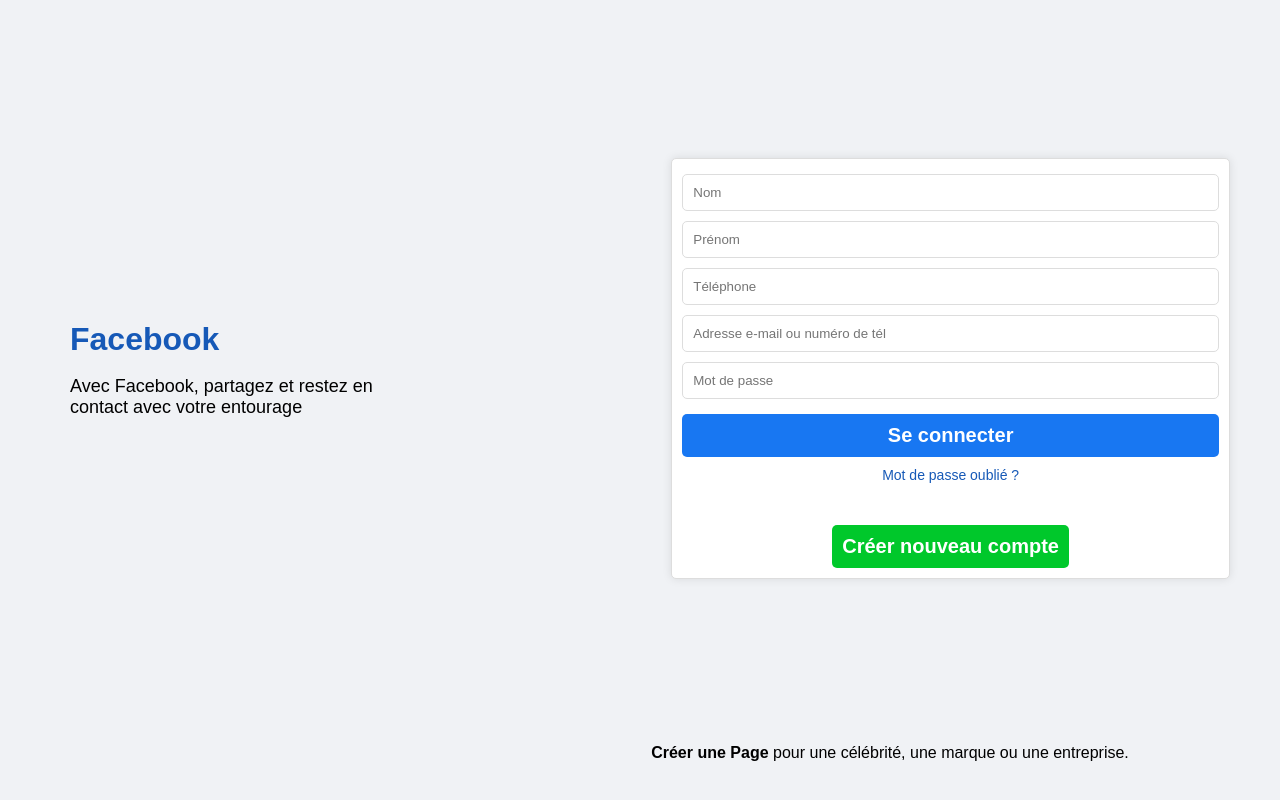
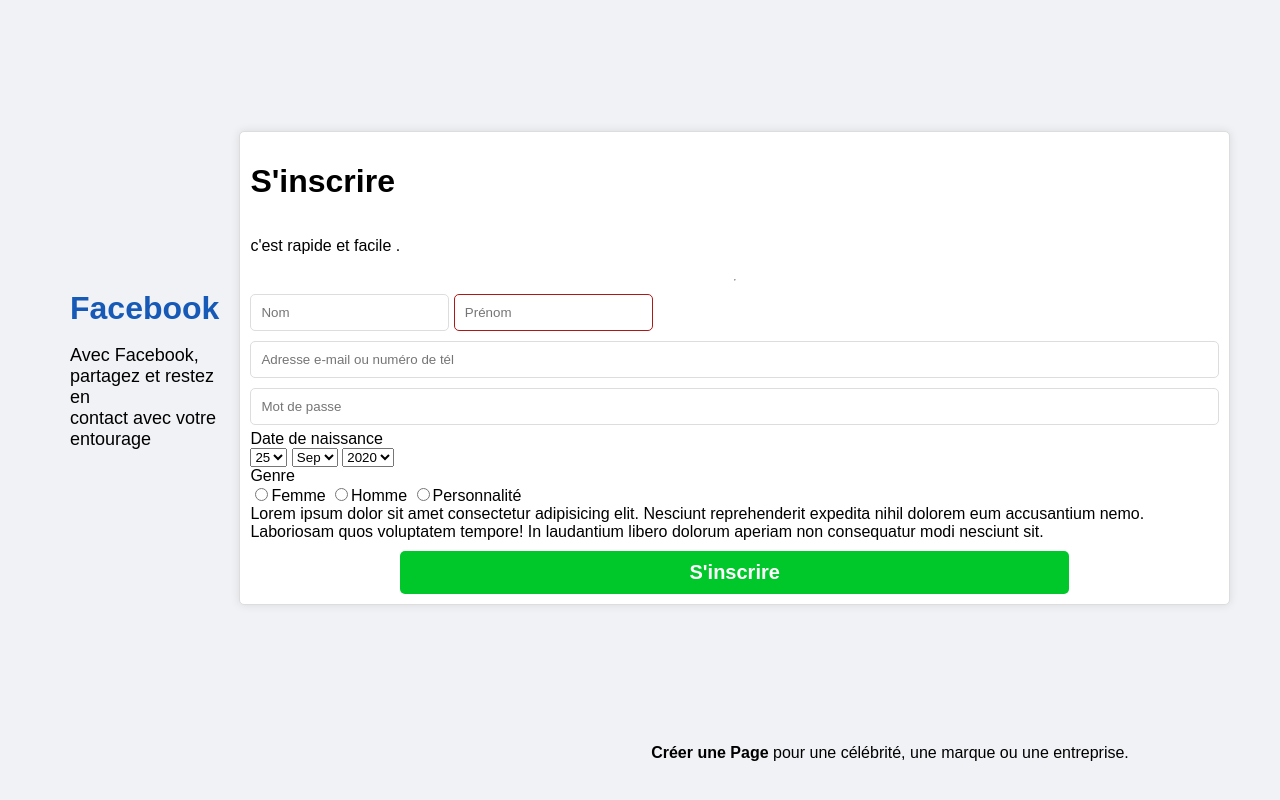
Before and after one commit to Adama-gueye/chalenge, a plain HTML site: page inscription.html in a window 1280 px wide. Drawn offline with Linux system fonts and the light colour scheme.

Commit message:
changement

```diff
--- a/inscription.html
+++ b/inscription.html
@@ -14,14 +14,45 @@
         </div>
         <div class="gauche">
             <form action="">
+                <h1>S'inscrire</h1>
+                <p>c'est rapide et facile .</p>
+                <hr>
+            <div>
                 <input type="text" placeholder="Nom">
-                <input type="text" placeholder="Prénom">
-                <input type="text" placeholder="Téléphone">
+                <input type="text" id="input" placeholder="Prénom">
+            </div>
                 <input type="text" placeholder="Adresse e-mail ou numéro de tél">
                 <input type="password" placeholder="Mot de passe">
-                <button id="button1"><b>Se connecter</b></button>
-                <p id="mdp">Mot de passe oublié ?</p><br>
-                <button id="button2"><b>Créer nouveau compte</b></button>
+                <div>
+                    <label for="">Date de naissance</label><br>
+                    <select name="" id="">
+                        <option value="">25</option>
+                        <option value="">26</option>
+                        <option value="">27</option>
+                        <option value="">28</option>
+                    </select>
+                    <select name="" id="">
+                        <option value="">Sep</option>
+                        <option value="">Oct</option>
+                        <option value="">Nov</option>
+                        <option value="">Dec</option>
+                    </select>
+                    <select name="" id="">
+                        <option value="">2020</option>
+                        <option value="">2021</option>
+                        <option value="">2022</option>
+                        <option value="">2023</option>
+                    </select>
+                </div>
+
+                <div>
+                    <label for="">Genre</label><br>
+                    <input type="radio" placeholder="25" >Femme
+                    <input type="radio" placeholder="Sep">Homme
+                    <input type="radio" placeholder="2023">Personnalité
+                </div>
+                Lorem ipsum dolor sit amet consectetur adipisicing elit. Nesciunt reprehenderit expedita nihil dolorem eum accusantium nemo. Laboriosam quos voluptatem tempore! In laudantium libero dolorum aperiam non consequatur modi nesciunt sit.
+                <button id="button2"><b>S'inscrire</b></button>
             </form>
 
         </div>
--- a/styles.css
+++ b/styles.css
@@ -34,6 +34,7 @@ body {
     border: 1px solid #ddd;
     border-radius: 5px;
     box-shadow: 0px 0px 10px rgba(0, 0, 0, 0.1)
+
 }
 
 form {
@@ -46,6 +47,12 @@ input[type="password"] {
     margin: 5px 0;
     padding: 10px;
     border: 1px solid #ddd;
+    border-radius: 5px;
+}
+#input[type="text"] {
+    margin: 5px 0;
+    padding: 10px;
+    border: 1px solid #ac1919;
     border-radius: 5px;
 }
 #button1 {
```
Also changed, not shown: index.html (+0 -1 lines).
